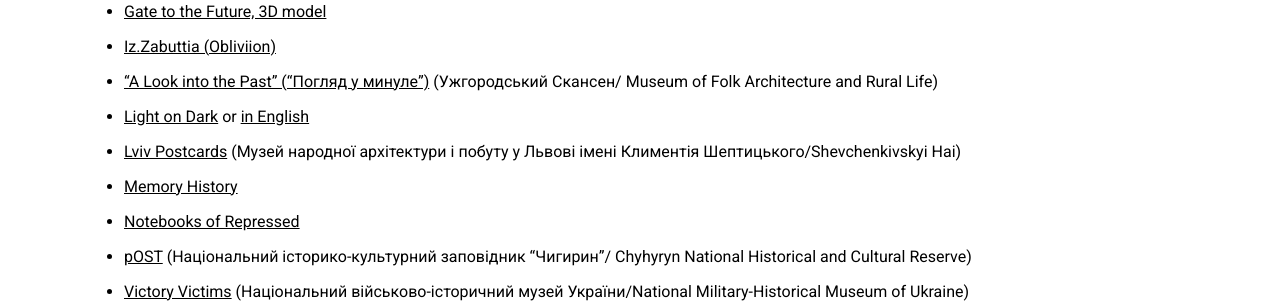
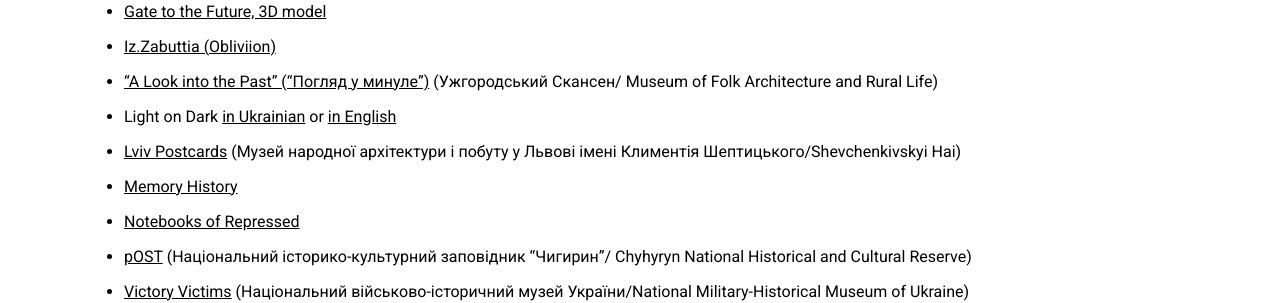
Before and after one commit to sucho-archiving/sucho-archiving.github.io, a Jekyll site: the page built from pages/memorysavers.md, in a window 1280 px wide and 1313 px high. Shown: the part 890-1193 px from the top of the window. Built offline with Jekyll 4.4.1, drawn with Linux system fonts in a browser that asks for light colours.

Commit message:
Update memorysavers.md

```diff
--- a/pages/memorysavers.md
+++ b/pages/memorysavers.md
@@ -31,7 +31,7 @@
 - [Iz.Zabuttia (Obliviion)](https://www.instagram.com/iz.zabuttia)
 - [“A Look into the Past” ("Погляд у минуле”)](https://www.a-look-into-the-past.com/) (Ужгородський Скансен/
 Museum of Folk Architecture and Rural Life)
-- [Light on Dark](https://drive.google.com/file/d/1UvUSWUdL0e30ua9rKol68IRvctgiXxVi/view?usp=sharing) or [in English](https://drive.google.com/file/d/1pj-6X9tF0TSZJYti5XbpCJeKmOzdW5za/view?usp=sharing)
+- Light on Dark [in Ukrainian](https://drive.google.com/file/d/1UvUSWUdL0e30ua9rKol68IRvctgiXxVi/view?usp=sharing) or [in English](https://drive.google.com/file/d/1pj-6X9tF0TSZJYti5XbpCJeKmOzdW5za/view?usp=sharing)
 - [Lviv Postcards](https://ua.museum-digital.org/objects?s=collection%3A357%20sort%3Ainvno) (Музей народної архітектури і побуту у Львові імені Климентія Шептицького/Shevchenkivskyi Hai)
 - [Memory History](https://www.canva.com/design/DAF2PDKOdW8/p2fF6WmuMQhZ0XD4dEpgKg/view)
 - [Notebooks of Repressed](https://youtu.be/8FICT_I7Edk)
```
